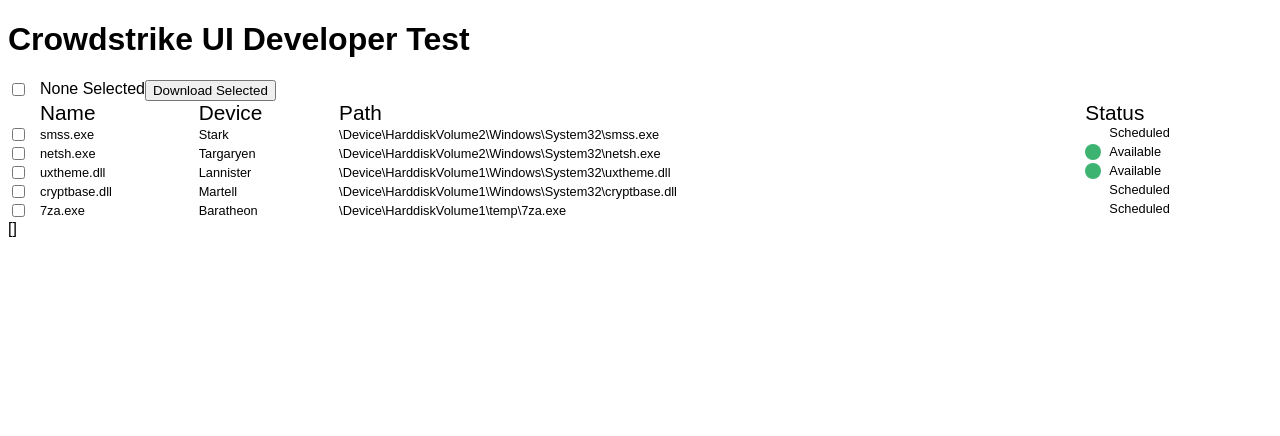
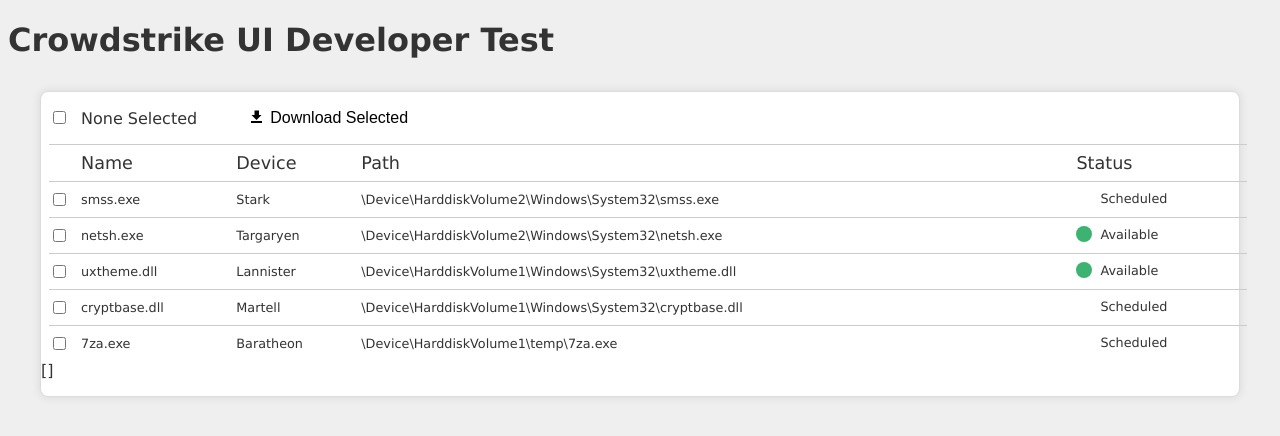
Before and after one commit to marklj/file-download-component, an Angular app: page / in a window 1280 px wide. Shown: the top 436 px of the page. Built offline with nearby package versions, Linux system fonts and the light colour scheme.

Commit message:
updating component styling

```diff
--- a/src/app/app.component.html
+++ b/src/app/app.component.html
@@ -1,5 +1,5 @@
 <h1>Crowdstrike UI Developer Test</h1>
 
-<div>
+<div class="file-table-wrapper">
   <app-download-list [files]="files"></app-download-list>
 </div>
--- a/src/app/download-list/download-list.component.css
+++ b/src/app/download-list/download-list.component.css
@@ -1,16 +1,21 @@
 .file-table {
   width: 100%;
+  margin-left: .5rem;
   font-size: .8rem;
   border-spacing: 0;
+  border-collapse: collapse;
 }
-.file-table td, .file-table th, .file-table tr {
-  margin: 0;
-  padding: 0;
+.file-table tr {
+  border-top: 1px solid #ccc;
+}
+.file-table td {
+  padding: .5rem 0 .5rem 0;
 }
 .file-table th {
   text-align: left;
-  font-size: 1.3rem;
+  font-size: 1.1rem;
   font-weight: normal;
+  padding: .5rem 0 .5rem 0;
 }
 .file-table tr:hover {
   cursor: pointer;
@@ -36,3 +41,13 @@
 .row-selected {
   background-color: #ddd;
 }
+
+.file-table-meta {
+  margin-bottom: 1rem;
+  margin-left: .5rem;
+}
+
+.download-button {
+  margin-left: 3rem;
+  cursor: pointer;
+}
--- a/src/app/download-list/download-list.component.html
+++ b/src/app/download-list/download-list.component.html
@@ -13,8 +13,25 @@
     <div *ngIf="selectedFiles.length">Selected {{ selectedFiles.length }}</div>
     <div *ngIf="!selectedFiles.length">None Selected</div>
     <div>
-      <button (click)="downloadSelectedFiles()" type="button">
-        Download Selected
+      <button
+        (click)="downloadSelectedFiles()"
+        type="button"
+        class="button flex download-button"
+      >
+        <div>
+          <svg
+            style="margin-right: 0.5rem"
+            width="11"
+            height="13"
+            viewBox="0 0 11 13"
+            fill="none"
+            xmlns="http://www.w3.org/2000/svg"
+          >
+            <rect y="11" width="11" height="2" fill="black" />
+            <path d="M3.5 5V0.5H8V5H10.5L5.5 10L0.5 5H3.5Z" fill="black" />
+          </svg>
+        </div>
+        <div>Download Selected</div>
       </button>
     </div>
   </div>
--- a/src/styles.css
+++ b/src/styles.css
@@ -1,5 +1,7 @@
 body{
-  font-family: Arial, Helvetica, sans-serif;
+  font-family: 'Lucida Sans', 'Lucida Sans Regular', 'Lucida Grande', 'Lucida Sans Unicode', Geneva, Verdana, sans-serif;
+  color: #333;
+  background: #efefef;
 }
 
 .case-capitalize {
@@ -8,4 +10,20 @@
 
 .flex {
   display: flex;
+  align-items: center;
 }
+
+.button {
+  border: none;
+  background: transparent;
+  font-size: 1rem;
+}
+
+.file-table-wrapper {
+  margin: 2rem;
+  background: #FFF;
+  border-radius: .5rem;
+  box-shadow: 0px 0px 10px rgba(0, 0, 30, .1);
+  border: 1px #dcdcdc solid;
+  padding: 1rem 0 1rem 0;
+}
```
